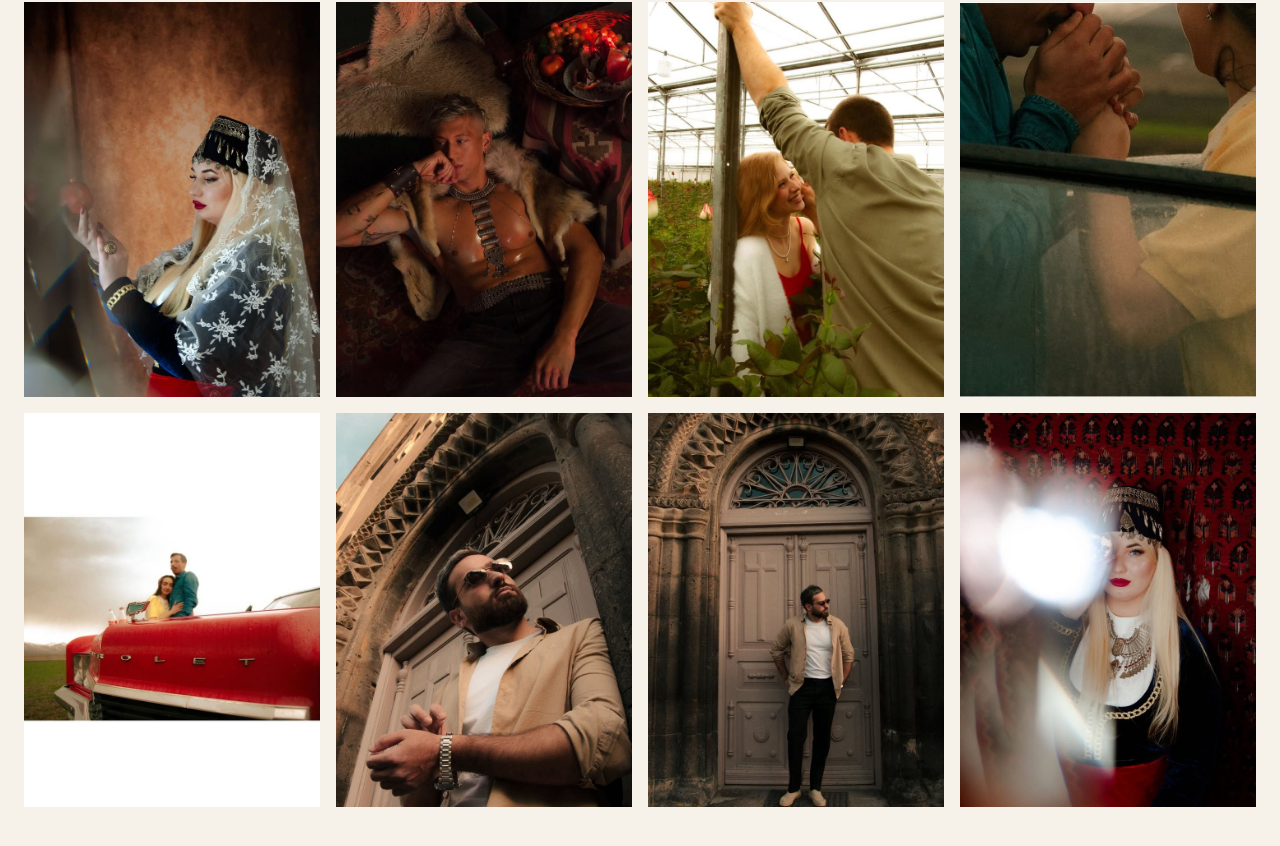
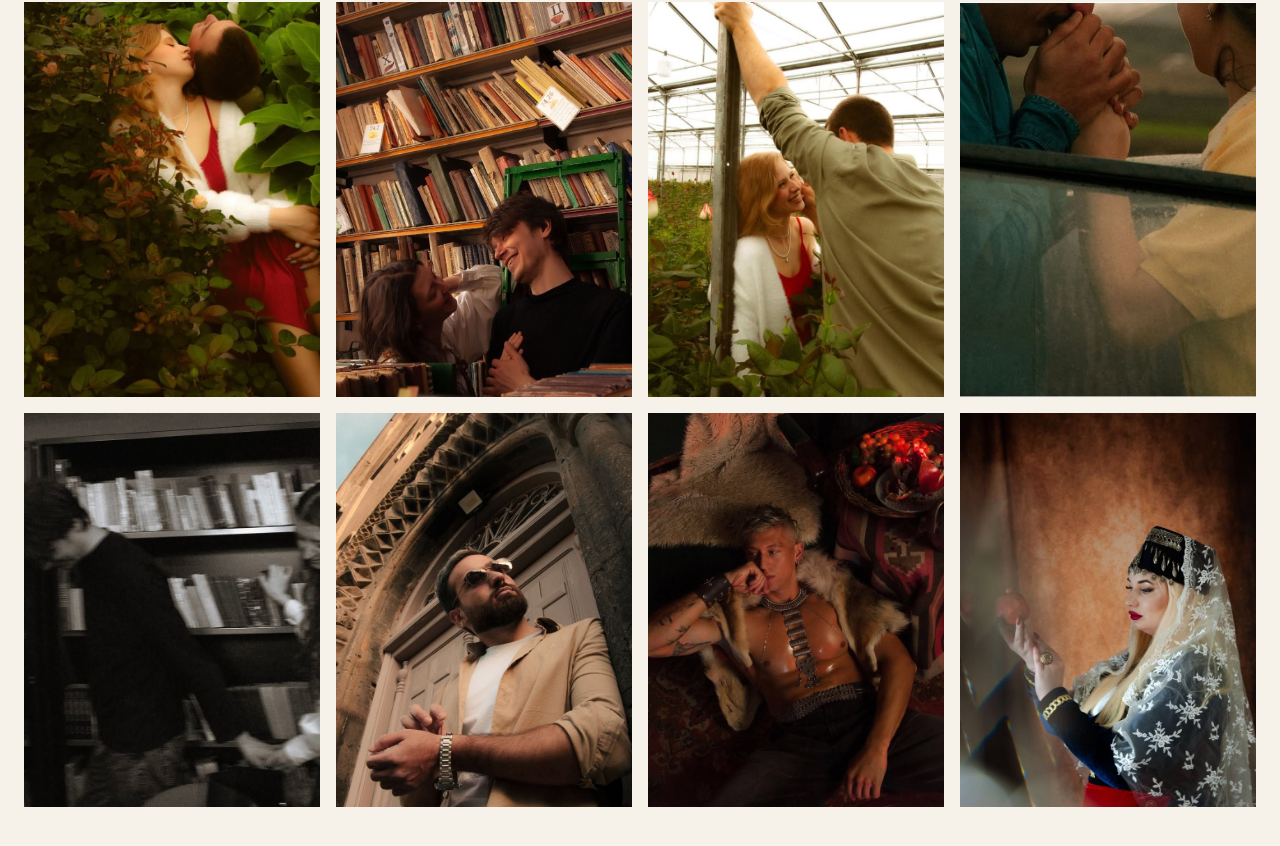
Before and after one commit to w1ha1/irina-polyanskaya, a Next.js app: page /en in a window 1280 px wide. Shown: the part 1955-2801 px from the top of the page. Built offline with nearby package versions, Linux system fonts and the light colour scheme.

Commit message:
Поменял фотки на главной странице (портфолио)

```diff
--- a/data/photos.ts
+++ b/data/photos.ts
@@ -24,14 +24,14 @@ export const photos: Photo[] = generatedPhotos;
 export const heroPhoto: Photo = photos.find((p) => p.slug === 'love-14')!;
 
 export const teaserSlugs: string[] = [
-  'portrait-23',
-  'portrait-12',
+  'love-31',
+  'love-05',
   'love-19',
   'love-21',
-  'love-11',
+  'love-02',
   'portrait-09',
-  'portrait-10',
-  'fashion-19',
+  'portrait-12',
+  'portrait-23',
 ];
 
 export const aboutPhoto = {
```
